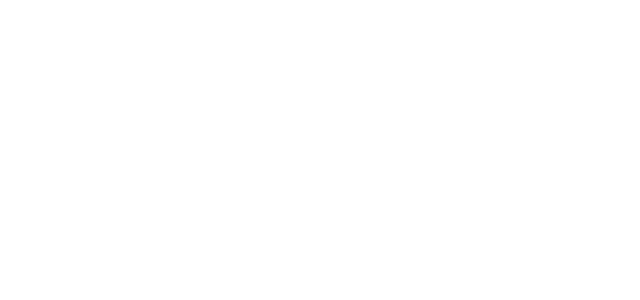
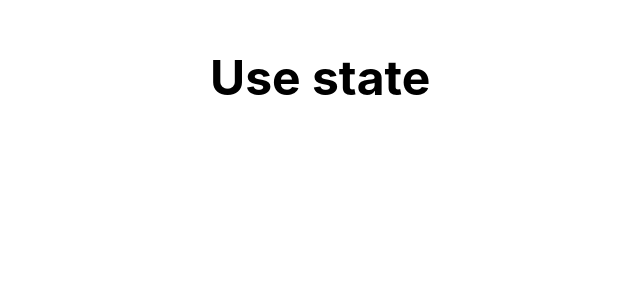
Before and after one commit to Dariuszb94/ts-hooks, a React (Create React App) app: page / in a window 1280 px wide. Shown: the top 300 px of the page, without its empty margins (30-670 px from the left). Built offline with nearby package versions, Linux system fonts and the light colour scheme.

Commit message:
usestate comp

```diff
--- a/src/App.tsx
+++ b/src/App.tsx
@@ -1,5 +1,9 @@
 function App() {
-  return <div></div>;
+  return (
+    <div>
+      <h1>Use state</h1>
+    </div>
+  );
 }
 
 export default App;
--- /dev/null
+++ b/src/UseState.tsx
@@ -0,0 +1,6 @@
+import { useState } from "react";
+
+export default function UseState() {
+  const [arr, arrSet] = useState([]);
+  return <div></div>;
+}
```
